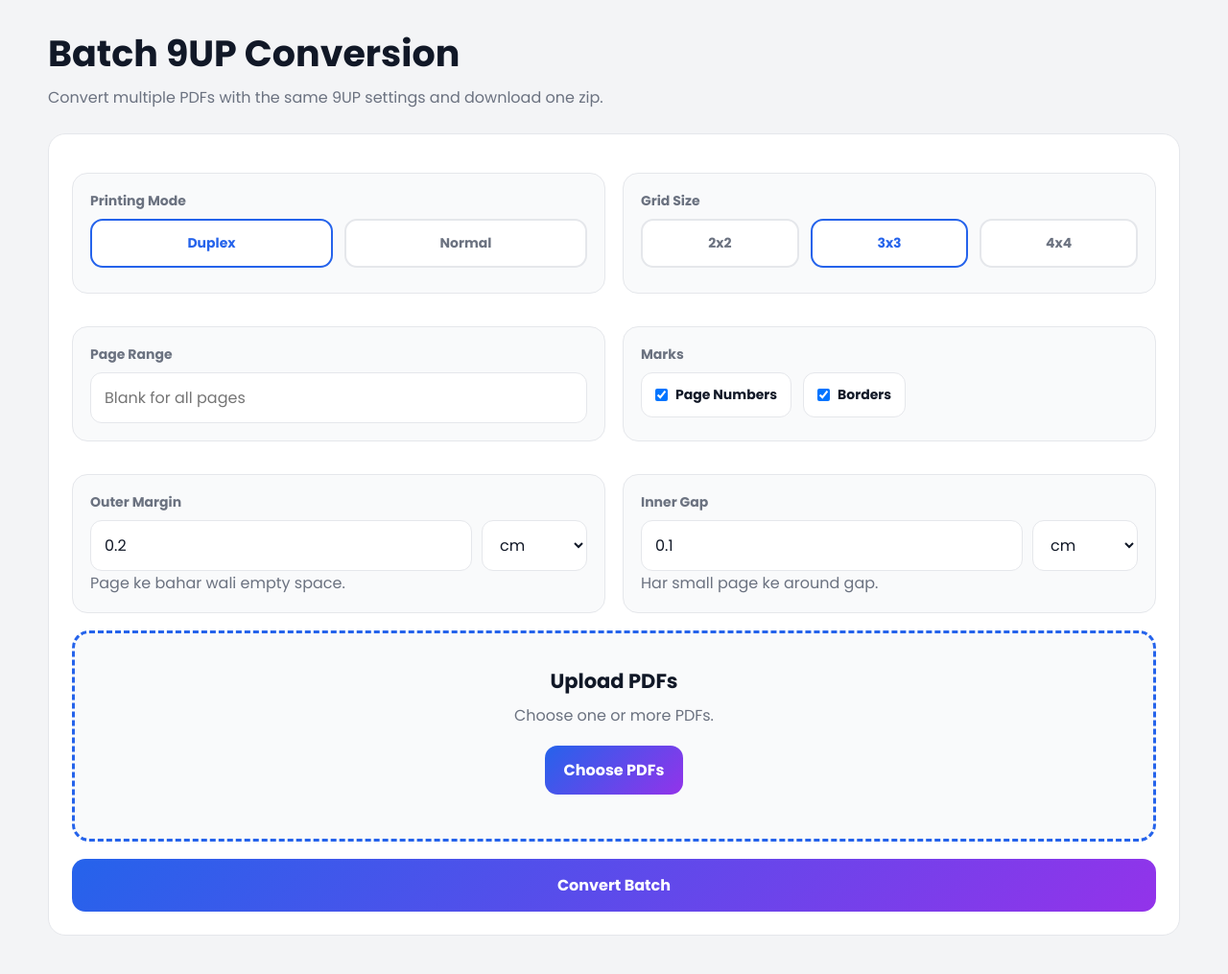
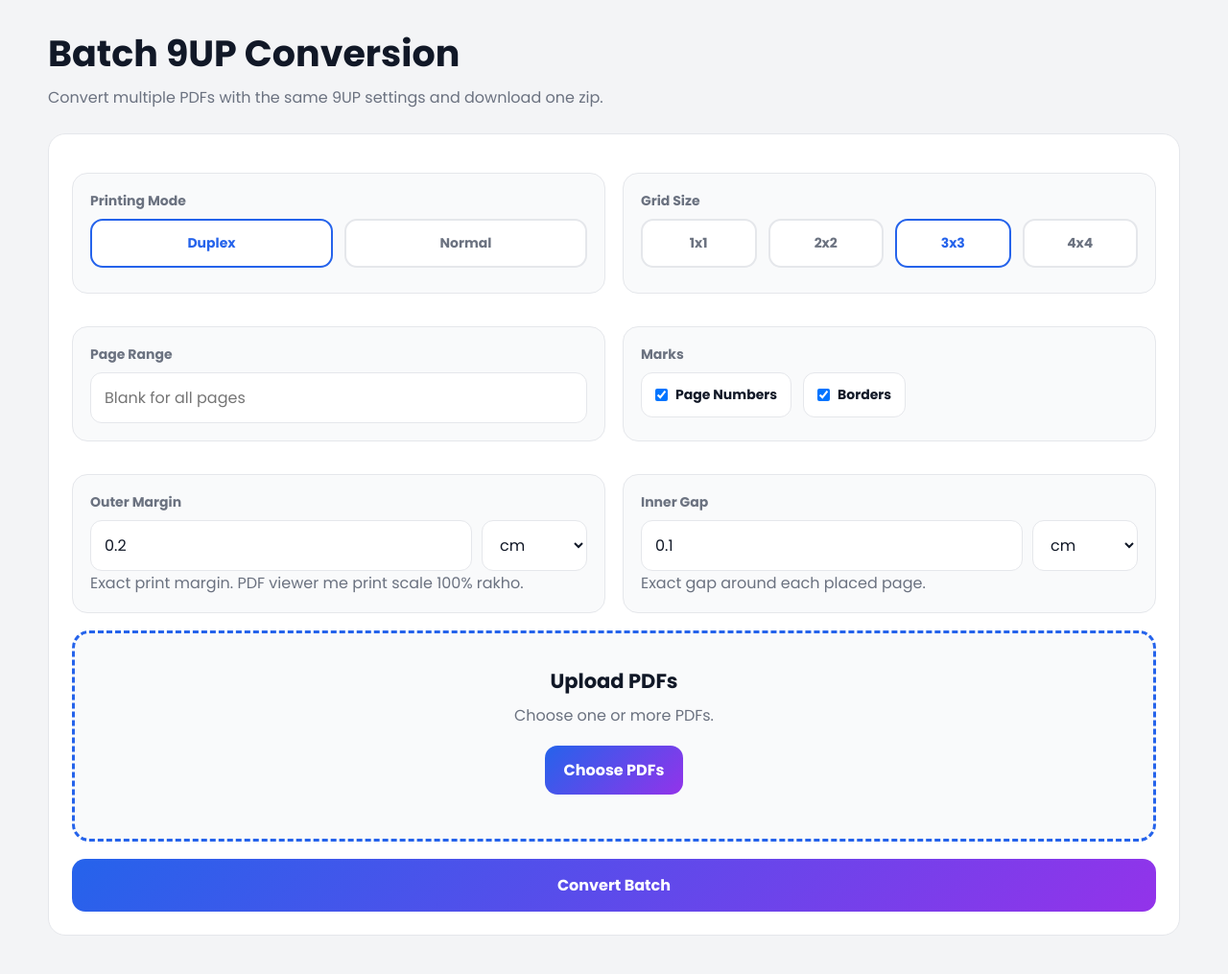
Before and after one commit to bharat10-dev/9up-printmaster, a Flask app: page /batch-page in a window 1280 px wide. Shown: the part 75-1090 px from the top of the page at 96% size. Run offline with Flask 3, Linux system fonts and the light colour scheme; some libraries are stand-ins or nearby versions.

Commit message:
Final changes - Normal mode fixed + UI improved

```diff
--- a/app.py
+++ b/app.py
@@ -1,14 +1,23 @@
 from datetime import datetime
+from copy import copy
+from io import BytesIO
 import os
 import re
 import time
 import zipfile
 
 from flask import Flask, jsonify, redirect, render_template, request, send_file, send_from_directory, url_for
-from PyPDF2 import PdfMerger, PdfReader, PdfWriter
+try:
+    from pypdf import PdfReader, PdfWriter, Transformation
+    from pypdf._page import PageObject
+    from PyPDF2 import PdfMerger
+except ImportError:
+    from PyPDF2 import PdfMerger, PdfReader, PdfWriter, Transformation
+    from PyPDF2._page import PageObject
+from reportlab.pdfgen import canvas
 from werkzeug.utils import secure_filename
 from pdf2image import convert_from_path
-from PIL import Image, ImageDraw
+from PIL import Image
 
 
 app = Flask(__name__)
@@ -17,9 +26,11 @@ app.config["MAX_CONTENT_LENGTH"] = 100 * 1024 * 1024
 UPLOAD_FOLDER = "uploads"
 OUTPUT_FOLDER = "outputs"
 ALLOWED_MODES = {"normal", "duplex"}
-ALLOWED_GRID_SIZES = {2, 3, 4}
+ALLOWED_GRID_SIZES = {1, 2, 3, 4}
 ALLOWED_IMAGE_EXTENSIONS = {".jpg", ".jpeg", ".png", ".webp", ".bmp", ".tif", ".tiff"}
-LAYOUT_DPI = 150
+LAYOUT_DPI = 72
+A4_WIDTH = 595.275590551
+A4_HEIGHT = 841.88976378
 GENERATED_FILE_PATTERN = re.compile(r"\d{8}_\d{4,6}")
 AUTO_CLEANUP_SECONDS = int(os.environ.get("AUTO_CLEANUP_SECONDS", 24 * 60 * 60))
 CLEANUP_INTERVAL_SECONDS = 60 * 60
@@ -127,8 +138,58 @@ def measurement_to_pixels(value, unit, default_px, minimum_px, maximum_px):
     else:
         raise ValueError("Unit must be cm or inch")
 
-    pixels = int(round(pixels))
     return max(minimum_px, min(maximum_px, pixels))
+
+
+def get_page_size(page):
+    box = page.cropbox
+    return float(box.width), float(box.height)
+
+
+def fit_page_transform(page, x, y, width, height):
+    page_width, page_height = get_page_size(page)
+    if page_width <= 0 or page_height <= 0:
+        raise ValueError("Invalid source page size")
+
+    scale = min(width / page_width, height / page_height)
+    fitted_width = page_width * scale
+    fitted_height = page_height * scale
+    tx = x + ((width - fitted_width) / 2)
+    ty = y + ((height - fitted_height) / 2)
+
+    return Transformation().scale(scale).translate(tx, ty)
+
+
+def add_page_to_sheet(sheet, source_page, transform, writer):
+    page_copy = copy(source_page)
+    page_copy.add_transformation(transform)
+    sheet.merge_page(page_copy)
+
+
+def build_marks_overlay(cells, show_border, show_page_numbers):
+    buffer = BytesIO()
+    pdf = canvas.Canvas(buffer, pagesize=(A4_WIDTH, A4_HEIGHT))
+
+    if show_border:
+        pdf.setStrokeColorRGB(0, 0, 0)
+        pdf.setLineWidth(1)
+
+    if show_page_numbers:
+        pdf.setFillColorRGB(1, 0, 0)
+        pdf.setFont("Helvetica-Bold", 6)
+
+    for cell in cells:
+        x, y, width, height, page_number = cell
+
+        if show_border:
+            pdf.rect(x, y, width, height, stroke=1, fill=0)
+
+        if show_page_numbers:
+            pdf.drawString(x + 3, y + height - 7, str(page_number))
+
+    pdf.save()
+    buffer.seek(0)
+    return PdfReader(buffer).pages[0]
 
 
 def parse_page_range(page_range, total_pages):
@@ -495,9 +556,10 @@ def compress_pdf():
         writer = PdfWriter()
 
         for page in reader.pages:
-            if hasattr(page, "compress_content_streams"):
-                page.compress_content_streams()
             writer.add_page(page)
+            output_page = writer.pages[-1]
+            if hasattr(output_page, "compress_content_streams"):
+                output_page.compress_content_streams()
 
         output_filename = f"{base_name}_compressed_{timestamp()}.pdf"
         output_path = output_path_for(output_filename)
@@ -637,7 +699,7 @@ def get_9up_options():
         raise ValueError("Invalid grid size") from exc
 
     if grid_size not in ALLOWED_GRID_SIZES:
-        raise ValueError("Grid size must be 2, 3, or 4")
+        raise ValueError("Grid size must be 1, 2, 3, or 4")
 
     if request.form.get("margin_value") is None:
         margin = parse_int(request.form.get("margin"), 25, 0, 600)
@@ -683,61 +745,52 @@ def create_9up_pdf(
     margin=25,
     border=12
 ):
-    images = convert_from_path(
-        input_path,
-        **pdf_convert_options(dpi=100),
-        thread_count=2
-)
-
-    if not images:
+    reader = PdfReader(input_path)
+    if not reader.pages:
         raise Exception("PDF pages load nahi hui")
 
-    selected_indices = parse_page_range(page_range, len(images))
-    selected_pages = [(index + 1, images[index]) for index in selected_indices]
+    selected_indices = parse_page_range(page_range, len(reader.pages))
+    selected_pages = [(index + 1, reader.pages[index]) for index in selected_indices]
 
-    a4_width = 2480
-    a4_height = 3508
-
-    cell_width = (a4_width - (2 * margin)) // grid_size
-    cell_height = (a4_height - (2 * margin)) // grid_size
+    cell_width = (A4_WIDTH - (2 * margin)) / grid_size
+    cell_height = (A4_HEIGHT - (2 * margin)) / grid_size
 
     if cell_width <= border * 2 or cell_height <= border * 2:
         raise ValueError("Margin or border is too large for this grid")
 
-    output_pages = []
+    writer = PdfWriter()
 
     if mode == "normal":
         for i in range(0, len(selected_pages), grid_size * grid_size):
-            sheet = Image.new("RGB", (a4_width, a4_height), "white")
-            draw = ImageDraw.Draw(sheet)
-
+            sheet = PageObject.create_blank_page(width=A4_WIDTH, height=A4_HEIGHT)
             batch = selected_pages[i:i + (grid_size * grid_size)]
+            marks = []
 
             for idx, (page_number, page) in enumerate(batch):
                 row = idx // grid_size
                 col = idx % grid_size
 
                 x = margin + (col * cell_width)
-                y = margin + (row * cell_height)
+                y = A4_HEIGHT - margin - ((row + 1) * cell_height)
+                content_x = x + border
+                content_y = y + border
+                content_width = cell_width - (border * 2)
+                content_height = cell_height - (border * 2)
 
-                resized = page.resize(
-                    (cell_width - border * 2, cell_height - border * 2),
-                    Image.Resampling.LANCZOS
+                transform = fit_page_transform(
+                    page,
+                    content_x,
+                    content_y,
+                    content_width,
+                    content_height
                 )
+                add_page_to_sheet(sheet, page, transform, writer)
+                marks.append((x, y, cell_width, cell_height, page_number))
 
-                sheet.paste(resized, (x + border, y + border))
+            if show_border or show_page_numbers:
+                sheet.merge_page(build_marks_overlay(marks, show_border, show_page_numbers))
 
-                if show_border:
-                    draw.rectangle(
-                        [x, y, x + cell_width, y + cell_height],
-                        outline="black",
-                        width=4
-                    )
-
-                if show_page_numbers:
-                    draw.text((x + 15, y + 15), str(page_number), fill="red")
-
-            output_pages.append(sheet)
+            writer.add_page(sheet)
 
     else:
         odd_pages = [page for page in selected_pages if page[0] % 2 == 1]
@@ -756,44 +809,40 @@ def create_9up_pdf(
                 if not batch:
                     continue
 
-                sheet = Image.new("RGB", (a4_width, a4_height), "white")
-                draw = ImageDraw.Draw(sheet)
+                sheet = PageObject.create_blank_page(width=A4_WIDTH, height=A4_HEIGHT)
+                marks = []
 
                 for idx, (page_number, page) in enumerate(batch):
                     row = idx // grid_size
                     col = idx % grid_size
 
                     x = margin + (col * cell_width)
-                    y = margin + (row * cell_height)
+                    y = A4_HEIGHT - margin - ((row + 1) * cell_height)
+                    content_x = x + border
+                    content_y = y + border
+                    content_width = cell_width - (border * 2)
+                    content_height = cell_height - (border * 2)
 
-                    resized = page.resize(
-                        (cell_width - border * 2, cell_height - border * 2),
-                        Image.Resampling.LANCZOS
+                    transform = fit_page_transform(
+                        page,
+                        content_x,
+                        content_y,
+                        content_width,
+                        content_height
                     )
+                    add_page_to_sheet(sheet, page, transform, writer)
+                    marks.append((x, y, cell_width, cell_height, page_number))
 
-                    sheet.paste(resized, (x + border, y + border))
+                if show_border or show_page_numbers:
+                    sheet.merge_page(build_marks_overlay(marks, show_border, show_page_numbers))
 
-                    if show_border:
-                        draw.rectangle(
-                            [x, y, x + cell_width, y + cell_height],
-                            outline="black",
-                            width=4
-                        )
+                writer.add_page(sheet)
 
-                    if show_page_numbers:
-                        draw.text((x + 15, y + 15), str(page_number), fill="red")
-
-                output_pages.append(sheet)
-
-    if not output_pages:
+    if not writer.pages:
         raise Exception("Output PDF create nahi hua")
 
-    output_pages[0].save(
-        output_path,
-        save_all=True,
-        append_images=output_pages[1:],
-        resolution=180
-    )
+    with open(output_path, "wb") as output_file:
+        writer.write(output_file)
 
 
 if __name__ == "__main__":
--- a/requirements.txt
+++ b/requirements.txt
@@ -1,6 +1,8 @@
 Flask
 gunicorn
 PyPDF2
+pypdf
 pdf2image
 Pillow
+reportlab
 Werkzeug
--- a/templates/base.html
+++ b/templates/base.html
@@ -114,6 +114,7 @@ function cancelDownload(){confirmPopup.classList.add('hidden');hideProcessing();
 function bindFileName(inputId, labelId, validator, multipleLabel){const input=document.getElementById(inputId);const label=document.getElementById(labelId);if(!input || !label){return;}input.addEventListener('change',()=>{if(!input.files.length){label.textContent='';return;}if(!validateFiles(input.files,validator,1)){alert(validator===isPdfFile ? 'Please select PDF files only!' : 'Please select image files only!');input.value='';label.textContent='';return;}label.textContent=input.files.length===1 ? input.files[0].name : `${input.files.length} ${multipleLabel}`;});}
 function activateChoices(name){document.querySelectorAll(`input[name="${name}"]`).forEach((input)=>{const update=()=>{document.querySelectorAll(`input[name="${name}"]`).forEach((item)=>item.closest('.choice').classList.toggle('active',item.checked));};input.addEventListener('change',update);update();});}
 function formatBytes(bytes){if(bytes<1024){return `${bytes} B`;} if(bytes<1024*1024){return `${(bytes/1024).toFixed(1)} KB`;} return `${(bytes/(1024*1024)).toFixed(1)} MB`;}
+document.addEventListener('keydown',(event)=>{if(event.key!=='Enter' || event.shiftKey || event.ctrlKey || event.altKey || event.metaKey){return;}if(!confirmPopup.classList.contains('hidden')){event.preventDefault();startDownload();return;}if(!processing.classList.contains('hidden')){return;}const activeTag=document.activeElement ? document.activeElement.tagName : '';if(activeTag==='TEXTAREA'){return;}const action=document.querySelector('[data-enter-action]:not(:disabled)');if(action){event.preventDefault();action.click();}});
 themeToggle.addEventListener('click',()=>{document.body.classList.toggle('dark');const isDark=document.body.classList.contains('dark');themeToggle.textContent=isDark?'Light':'Dark';localStorage.setItem('theme',isDark?'dark':'light');});
 if(localStorage.getItem('theme')==='dark'){document.body.classList.add('dark');themeToggle.textContent='Light';}
 </script>
--- a/templates/batch.html
+++ b/templates/batch.html
@@ -5,14 +5,14 @@
 <section class="card">
     <div class="form-grid">
         <div class="field"><label>Printing Mode</label><div class="choice-row"><label class="choice"><input type="radio" name="mode" value="duplex" checked><span>Duplex</span></label><label class="choice"><input type="radio" name="mode" value="normal"><span>Normal</span></label></div></div>
-        <div class="field"><label>Grid Size</label><div class="choice-row"><label class="choice"><input type="radio" name="grid_size" value="2"><span>2x2</span></label><label class="choice"><input type="radio" name="grid_size" value="3" checked><span>3x3</span></label><label class="choice"><input type="radio" name="grid_size" value="4"><span>4x4</span></label></div></div>
+        <div class="field"><label>Grid Size</label><div class="choice-row"><label class="choice"><input type="radio" name="grid_size" value="1"><span>1x1</span></label><label class="choice"><input type="radio" name="grid_size" value="2"><span>2x2</span></label><label class="choice"><input type="radio" name="grid_size" value="3" checked><span>3x3</span></label><label class="choice"><input type="radio" name="grid_size" value="4"><span>4x4</span></label></div></div>
         <div class="field"><label for="pageRange">Page Range</label><input class="input" type="text" id="pageRange" placeholder="Blank for all pages"></div>
         <div class="field"><label>Marks</label><div class="check-row"><label><input type="checkbox" id="pageNumbers" checked> Page Numbers</label><label><input type="checkbox" id="borders" checked> Borders</label></div></div>
-        <div class="field"><label for="marginSize">Outer Margin</label><div class="unit-row"><input class="input" type="number" id="marginSize" min="0" step="0.1" value="0.2"><select class="select" id="marginUnit"><option value="cm">cm</option><option value="in">inch</option></select></div><p class="hint">Page ke bahar wali empty space.</p></div>
-        <div class="field"><label for="gapSize">Inner Gap</label><div class="unit-row"><input class="input" type="number" id="gapSize" min="0" step="0.1" value="0.1"><select class="select" id="gapUnit"><option value="cm">cm</option><option value="in">inch</option></select></div><p class="hint">Har small page ke around gap.</p></div>
+        <div class="field"><label for="marginSize">Outer Margin</label><div class="unit-row"><input class="input" type="number" id="marginSize" min="0" step="0.1" value="0.2"><select class="select" id="marginUnit"><option value="cm">cm</option><option value="in">inch</option></select></div><p class="hint">Exact print margin. PDF viewer me print scale 100% rakho.</p></div>
+        <div class="field"><label for="gapSize">Inner Gap</label><div class="unit-row"><input class="input" type="number" id="gapSize" min="0" step="0.1" value="0.1"><select class="select" id="gapUnit"><option value="cm">cm</option><option value="in">inch</option></select></div><p class="hint">Exact gap around each placed page.</p></div>
     </div>
     <div class="upload"><h3>Upload PDFs</h3><p>Choose one or more PDFs.</p><label class="choose">Choose PDFs<input type="file" id="batchFiles" accept=".pdf" multiple></label><div class="file-name" id="batchFileName"></div></div>
-    <button class="primary-btn" type="button" id="batchBtn" data-action style="margin-top:18px;">Convert Batch</button>
+    <button class="primary-btn" type="button" id="batchBtn" data-action data-enter-action style="margin-top:18px;">Convert Batch</button>
 </section>
 {% endblock %}
 {% block scripts %}
--- a/templates/compress.html
+++ b/templates/compress.html
@@ -4,7 +4,7 @@
 <section class="hero"><div><h2>Compress PDF</h2><p>Compress PDF content streams where possible.</p></div></section>
 <section class="card">
     <div class="upload"><h3>Upload PDF</h3><p>Choose one PDF file.</p><label class="choose">Choose PDF<input type="file" id="compressFile" accept=".pdf"></label><div class="file-name" id="compressFileName"></div></div>
-    <button class="primary-btn" type="button" id="compressBtn" data-action style="margin-top:18px;">Compress PDF</button>
+    <button class="primary-btn" type="button" id="compressBtn" data-action data-enter-action style="margin-top:18px;">Compress PDF</button>
 </section>
 {% endblock %}
 {% block scripts %}
--- a/templates/images_to_pdf.html
+++ b/templates/images_to_pdf.html
@@ -4,7 +4,7 @@
 <section class="hero"><div><h2>Images to PDF</h2><p>Combine images into one PDF.</p></div></section>
 <section class="card">
     <div class="upload"><h3>Upload Images</h3><p>Choose one or more image files.</p><label class="choose">Choose Images<input type="file" id="imagesFile" accept="image/*" multiple></label><div class="file-name" id="imagesFileName"></div></div>
-    <button class="primary-btn" type="button" id="imagesPdfBtn" data-action style="margin-top:18px;">Create PDF</button>
+    <button class="primary-btn" type="button" id="imagesPdfBtn" data-action data-enter-action style="margin-top:18px;">Create PDF</button>
 </section>
 {% endblock %}
 {% block scripts %}
--- a/templates/merge.html
+++ b/templates/merge.html
@@ -5,7 +5,7 @@
 <section class="card">
     <div class="upload"><h3>Upload PDFs</h3><p>Choose two or more PDF files.</p><label class="choose">Choose PDFs<input type="file" id="mergeFiles" accept=".pdf" multiple></label><div class="file-name" id="mergeFileName"></div></div>
     <div class="file-list" id="mergeFileList"></div>
-    <button class="primary-btn" type="button" id="mergeBtn" data-action style="margin-top:18px;">Merge PDFs</button>
+    <button class="primary-btn" type="button" id="mergeBtn" data-action data-enter-action style="margin-top:18px;">Merge PDFs</button>
 </section>
 {% endblock %}
 {% block scripts %}
--- a/templates/pdf_to_images.html
+++ b/templates/pdf_to_images.html
@@ -8,7 +8,7 @@
         <div class="field"><label for="pdfImageRange">Pages</label><input class="input" type="text" id="pdfImageRange" placeholder="Blank for all"></div>
         <div class="field"><label for="imageFormat">Image Format</label><select class="select" id="imageFormat"><option value="png">PNG</option><option value="jpg">JPG</option></select></div>
     </div>
-    <button class="primary-btn" type="button" id="pdfImagesBtn" data-action style="margin-top:18px;">Export Images</button>
+    <button class="primary-btn" type="button" id="pdfImagesBtn" data-action data-enter-action style="margin-top:18px;">Export Images</button>
 </section>
 {% endblock %}
 {% block scripts %}
--- a/templates/protect.html
+++ b/templates/protect.html
@@ -5,7 +5,7 @@
 <section class="card">
     <div class="upload"><h3>Upload PDF</h3><p>Choose one PDF file.</p><label class="choose">Choose PDF<input type="file" id="protectFile" accept=".pdf"></label><div class="file-name" id="protectFileName"></div></div>
     <div class="field"><label for="protectPassword">Password</label><input class="input" type="password" id="protectPassword" placeholder="Enter password"></div>
-    <button class="primary-btn" type="button" id="protectBtn" data-action style="margin-top:18px;">Protect PDF</button>
+    <button class="primary-btn" type="button" id="protectBtn" data-action data-enter-action style="margin-top:18px;">Protect PDF</button>
 </section>
 {% endblock %}
 {% block scripts %}
--- a/templates/split.html
+++ b/templates/split.html
@@ -5,7 +5,7 @@
 <section class="card">
     <div class="upload"><h3>Upload PDF</h3><p>Choose one PDF file.</p><label class="choose">Choose PDF<input type="file" id="splitFile" accept=".pdf"></label><div class="file-name" id="splitFileName"></div></div>
     <div class="field"><label for="splitRange">Pages</label><input class="input" type="text" id="splitRange" placeholder="1-5, 8, 10-12"><p class="hint">Blank means all pages.</p></div>
-    <button class="primary-btn" type="button" id="splitBtn" data-action style="margin-top:18px;">Split PDF</button>
+    <button class="primary-btn" type="button" id="splitBtn" data-action data-enter-action style="margin-top:18px;">Split PDF</button>
 </section>
 {% endblock %}
 {% block scripts %}
```
Also changed, not shown: templates/convert.html (+4 -4 lines).
